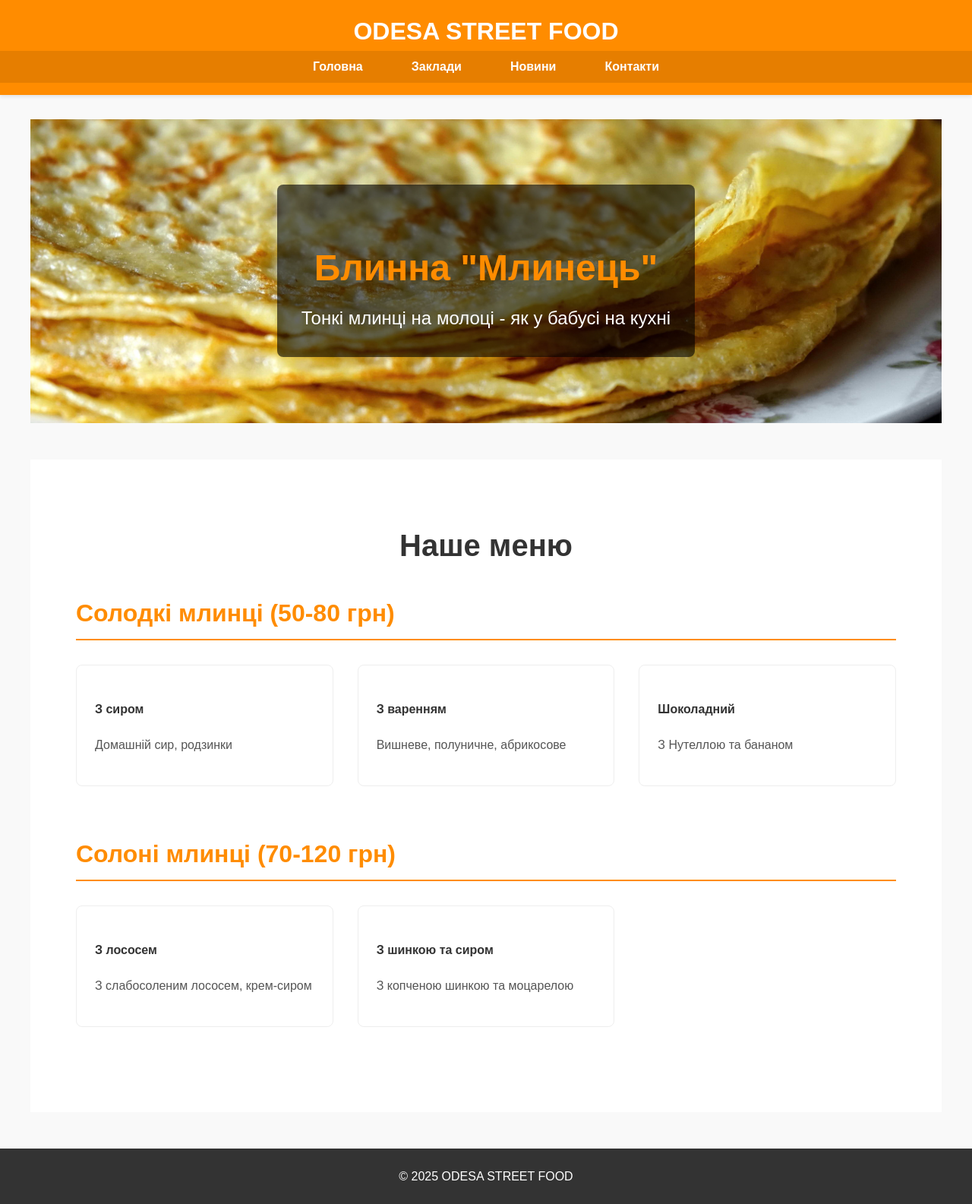
After one commit to Kwaizer/estab-map, a Flask app: page /restaurants/pancakes in a window 1280 px wide. The commit adds this page. Shown: the whole page at 76% size. Run offline with Flask 3, Linux system fonts and the light colour scheme.

Commit message:
Adding pancake restaurant. No photos for menu added

```diff
--- a/app.py
+++ b/app.py
@@ -108,6 +108,10 @@ def donuts():
 def hotdog():
     return render_template('restaurants/hotdog.html', now=datetime.now())
 
+@app.route('/restaurants/pancakes')
+def pancakes():
+    return render_template('restaurants/pancakes.html', now=datetime.now())
+
 
 
 if __name__ == '__main__':
--- a/templates/index.html
+++ b/templates/index.html
@@ -74,6 +74,11 @@
             <h3>Сосисочна "Хот-Догер"</h3>
             <a href="{{ url_for('hotdog') }}">Детальніше</a>
         </div>
+        <div class="card">
+            <img src="{{ url_for('static', filename='images/pancakes/pancakes.jpg') }}" alt="Блинна Млинець">
+            <h3>Блинна "Млинець"</h3>
+            <a href="{{ url_for('pancakes') }}">Детальніше</a>
+        </div>
 
         <!-- Інші заклади -->
     </div>
--- /dev/null
+++ b/templates/restaurants/pancakes.html
@@ -0,0 +1,50 @@
+{% extends "base.html" %}
+
+{% block title %}Блинна "Млинець" | Смачні млинці з різними начинками{% endblock %}
+
+{% block content %}
+<section class="restaurant-header" style="background-image: url('{{ url_for('static', filename='images/pancakes/pancakes-bg.jpg') }}')">
+    <div class="header-overlay">
+        <h1>Блинна "Млинець"</h1>
+        <p>Тонкі млинці на молоці - як у бабусі на кухні</p>
+    </div>
+</section>
+
+<section class="menu-section">
+    <div class="container">
+        <h2>Наше меню</h2>
+
+        <div class="menu-category">
+            <h3>Солодкі млинці (50-80 грн)</h3>
+            <div class="menu-items">
+                <div class="menu-item">
+                    <h4>З сиром</h4>
+                    <p>Домашній сир, родзинки</p>
+                </div>
+                <div class="menu-item">
+                    <h4>З варенням</h4>
+                    <p>Вишневе, полуничне, абрикосове</p>
+                </div>
+                <div class="menu-item">
+                    <h4>Шоколадний</h4>
+                    <p>З Нутеллою та бананом</p>
+                </div>
+            </div>
+        </div>
+
+        <div class="menu-category">
+            <h3>Солоні млинці (70-120 грн)</h3>
+            <div class="menu-items">
+                <div class="menu-item">
+                    <h4>З лососем</h4>
+                    <p>З слабосоленим лососем, крем-сиром</p>
+                </div>
+                <div class="menu-item">
+                    <h4>З шинкою та сиром</h4>
+                    <p>З копченою шинкою та моцарелою</p>
+                </div>
+            </div>
+        </div>
+    </div>
+</section>
+{% endblock %}
```
Also changed, not shown: templates/restaurants.html (+10 -0 lines), templates/restaurants/crepes.html (deleted, +0 -10 lines), static/images/pancakes/pancakes-bg.jpg (added), static/images/pancakes/pancakes.jpg (added).
